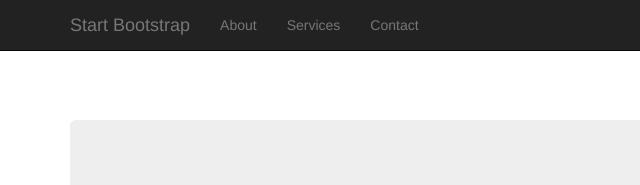
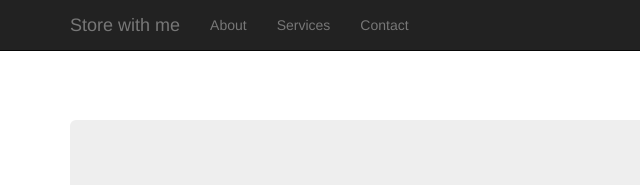
Before and after one commit to lukelev07/storewithme, a plain HTML site: page index.html in a window 1280 px wide. Shown: the top 185 px of the page, 0-640 px from the left. Drawn offline with Linux system fonts and the light colour scheme; a script that the page names is missing.

Commit message:
Update index.html

```diff
--- a/index.html
+++ b/index.html
@@ -54,7 +54,7 @@
                     <span class="icon-bar"></span>
                     <span class="icon-bar"></span>
                 </button>
-                <a class="navbar-brand" href="#">Start Bootstrap</a>
+                <a class="navbar-brand" href="#">Store with me</a>
             </div>
             <!-- Collect the nav links, forms, and other content for toggling -->
             <div class="collapse navbar-collapse" id="bs-example-navbar-collapse-1">
```
